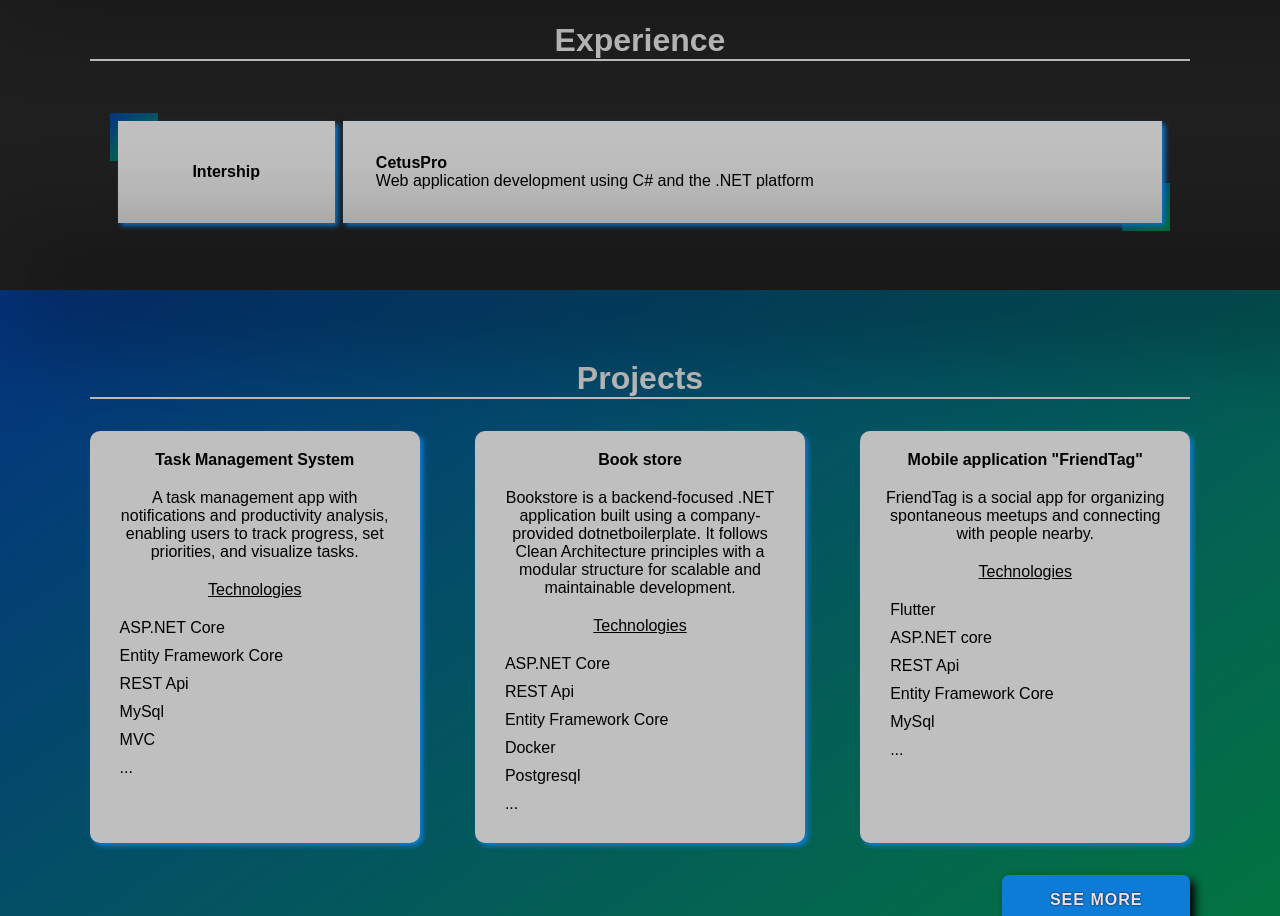
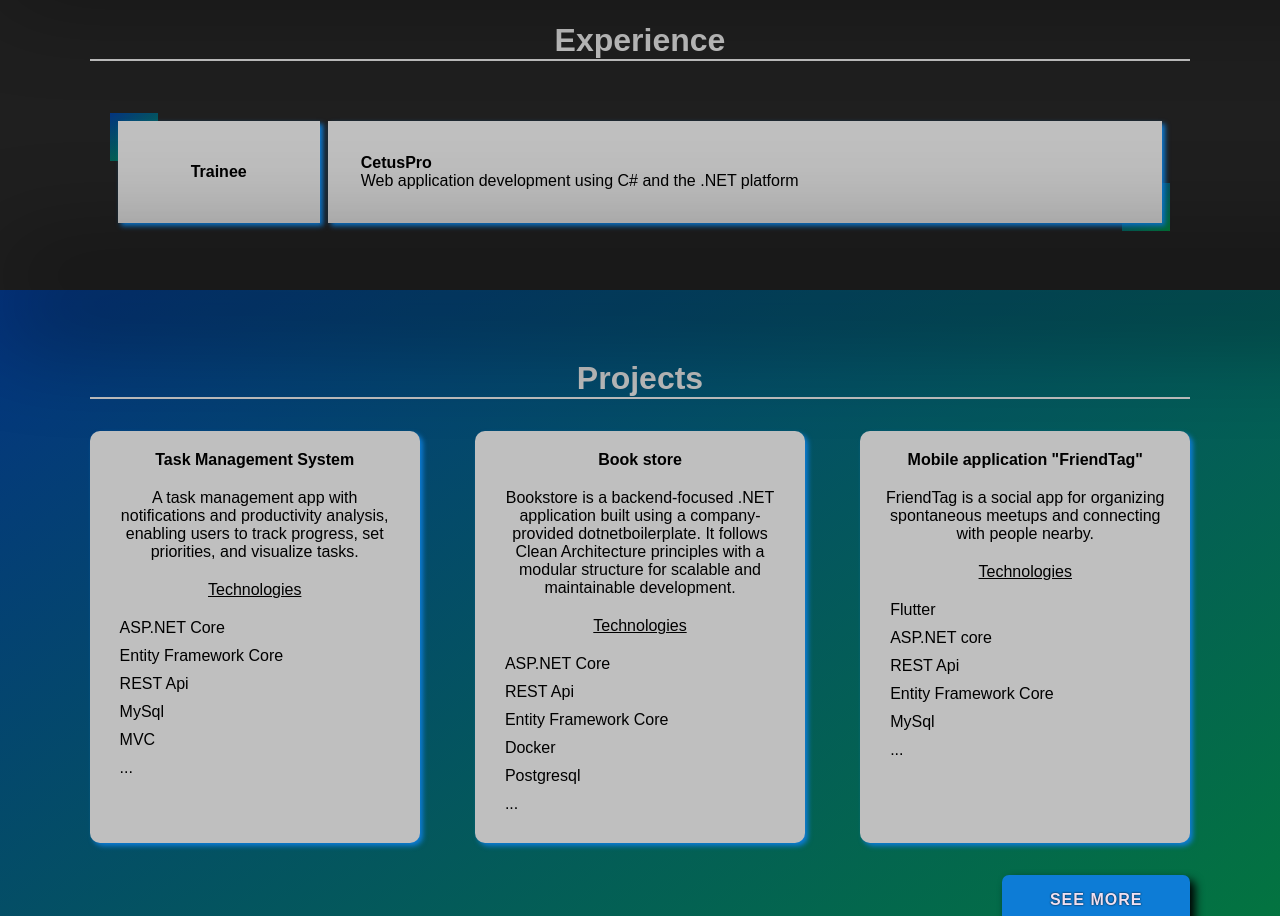
Before and after one commit to mazurek321/portfolio, a React (Vite) app: page / in a window 1280 px wide. Shown: the part 3040-3956 px from the top of the page. Built offline with nearby package versions, Linux system fonts and the light colour scheme.

Commit message:
Experience update

```diff
--- a/src/Components/Experience/Experience.jsx
+++ b/src/Components/Experience/Experience.jsx
@@ -13,7 +13,7 @@ const Experience = ({lightMode}) => {
           <table>
             <tbody>
                 <tr>
-                    <th>Intership</th>
+                    <th>Trainee</th>
                     <td>
                         <h4>CetusPro</h4>
                         <span>Web application development using C# and the .NET platform</span>
```
